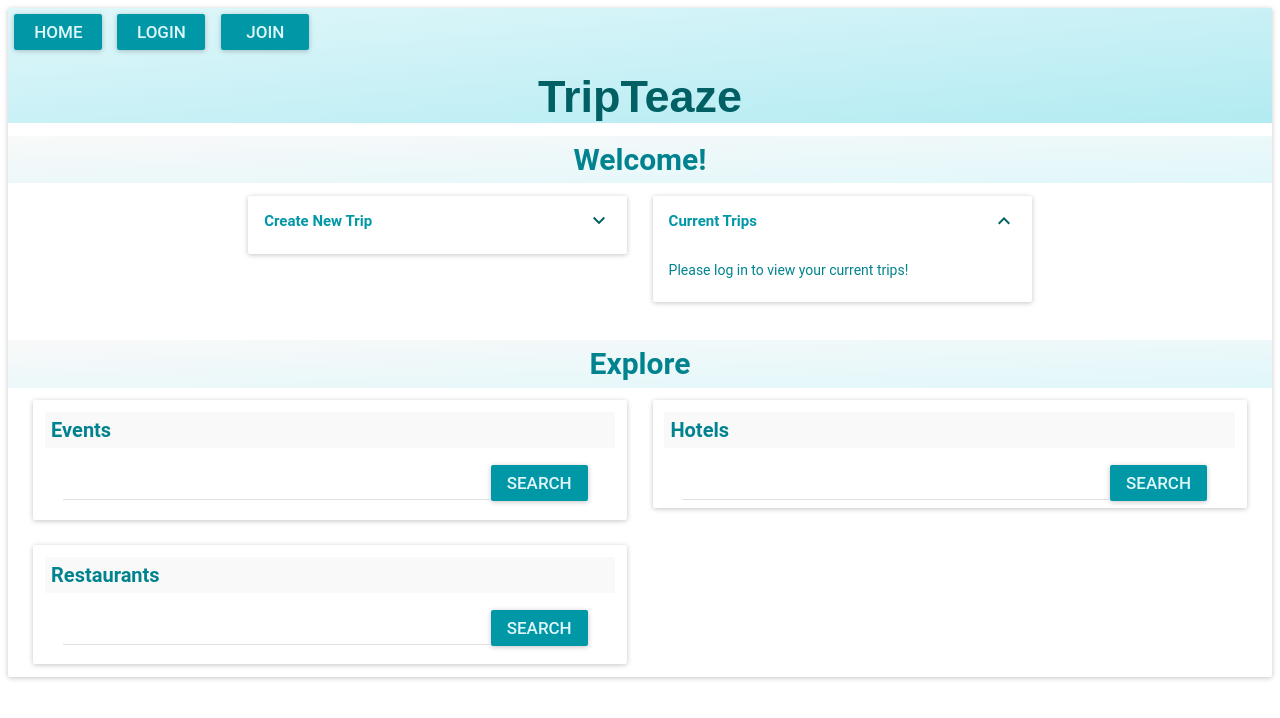
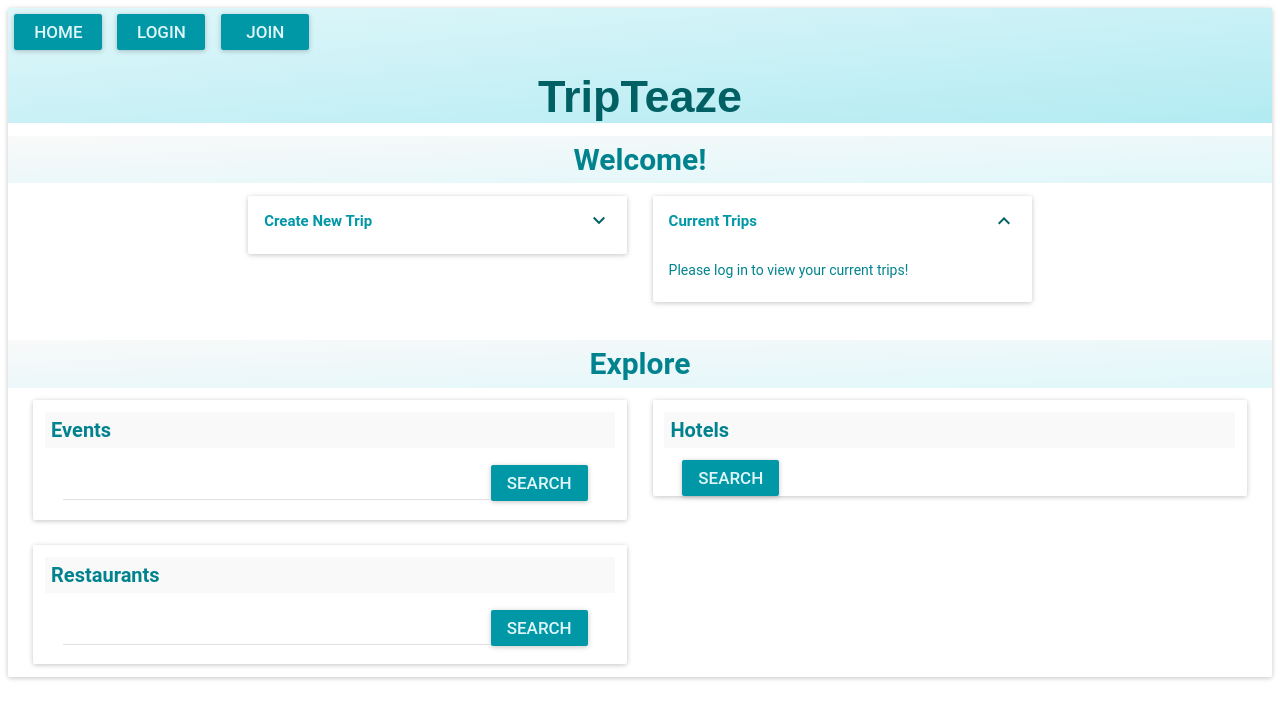
Before and after one commit to rileystevend/tripteaze, a React app: page /plan in a window 1280 px wide. Shown: the top 718 px of the page. Built offline with nearby package versions, Linux system fonts and the light colour scheme; the HTML template or start-up script is replaced by a standard one.

Commit message:
Fix merge errors

```diff
--- a/react-client/src/components/hotels.jsx
+++ b/react-client/src/components/hotels.jsx
@@ -1,8 +1,6 @@
 import React from 'react';
-import moment from 'moment';
 
 import { GridList, GridTile } from 'material-ui/GridList';
-// import Subheader from 'material-ui/Subheader';
 import IconButton from 'material-ui/IconButton';
 import AddBorder from 'material-ui/svg-icons/content/add-circle-outline';
 import Snackbar from 'material-ui/Snackbar';
@@ -20,8 +18,8 @@ const styles = {
     overflowY: 'auto',
   },
   anchor: {
-    color: 'white'
-  }
+    color: 'white',
+  },
 };
 //these are search results for hotels
 const Hotels = (props) => {
--- a/react-client/src/components/searchPage.jsx
+++ b/react-client/src/components/searchPage.jsx
@@ -28,6 +28,7 @@ import Events from './events.jsx';
 import Signup from './signup.jsx';
 import Login from './login.jsx';
 import Eatin from './restaurants.jsx';
+import Hotels from './hotels.jsx';
 
 export const styles = {
   activityContainer: {
@@ -748,32 +749,24 @@ class SearchPage extends React.Component {
             <Paper style={styles.activityContainer}>
               <div style={styles.activityTitle}>Hotels</div>
               <div style={styles.searchBar}>
-                <TextField
-                  id = 'hotel'
-                  onChange = {this.updateHotelQuery}
-                  inputStyle={{ width: '100%' }}
-                  style={styles.searchInput}
-                  onKeyUp={this.handleEnterKey}
-                />
+                <div style={styles.searchResults}>
+                  <Hotels
+                    store={store}
+                    hotels={store.hotelResults}
+                    addHotelToTrip={actions.addHotelToTrip}
+                    user={store.username}
+                    city={this.state.activeCity}
+                    hotelSnackbar={store.hotelSnackbar}
+                    onRequestClose={actions.deactivateHotelSnackbar}
+                  />
+                </div>
                 <RaisedButton
                   onClick={this.submitHotelQuery}
                   label='Search'
                 />
               </div>
+            </Paper>
 
-              {/************************** Hotel RESULTS *************************
-              <div style={styles.searchResults}>
-                <Hotels
-                  store={store}
-                  hotels={store.hotelResults}
-                  addHotelToTrip={actions.addHotelToTrip}
-                  user={store.username}
-                  city={this.state.activeCity}
-                  hotelSnackbar={store.hotelSnackbar}
-                  onRequestClose={actions.deactivateHotelSnackbar}
-                />
-              </div>*/}
-            </Paper>
             {/************************** SEARCH EATIN **************************/}
             <Paper style={styles.activityContainer}>
               <div style={styles.activityTitle}>Restaurants</div>
```
